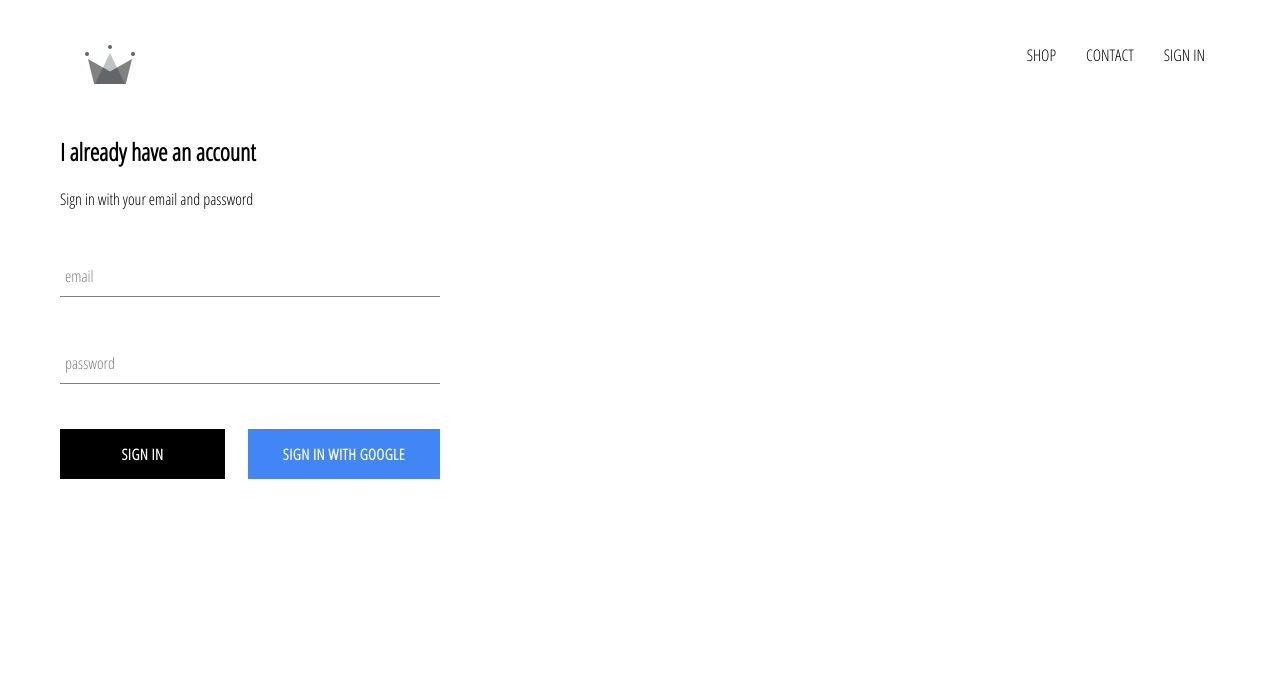
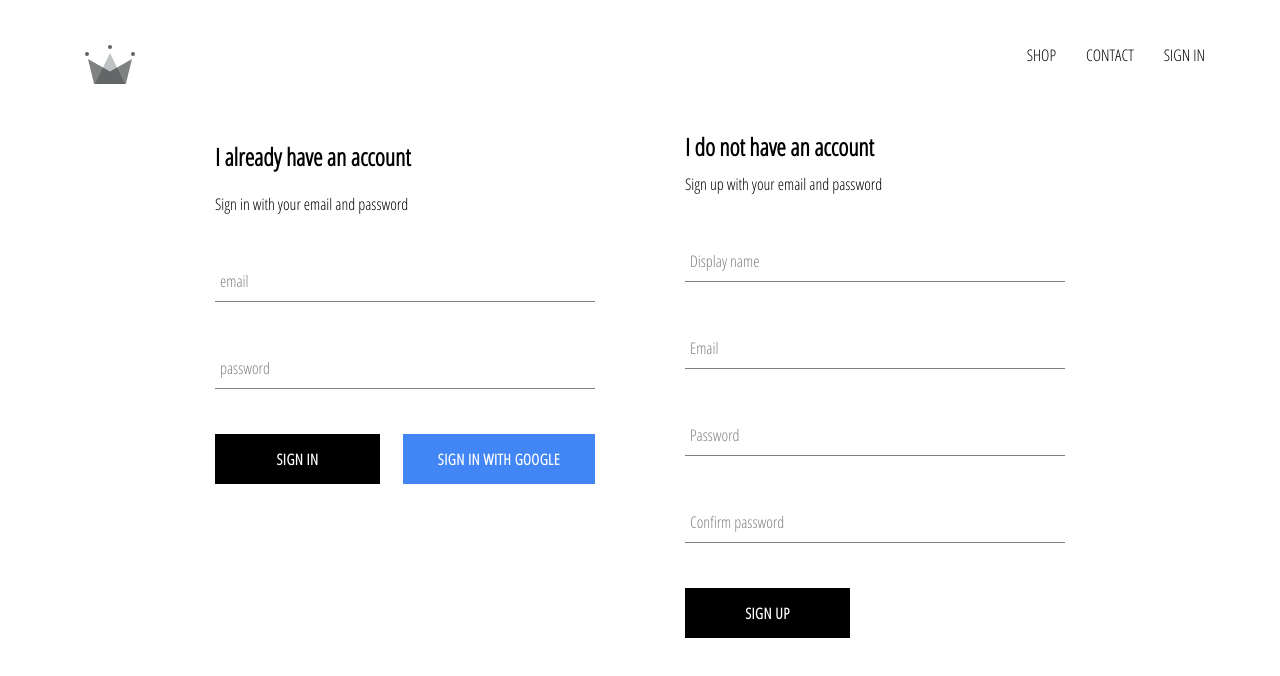
Before and after one commit to HeideQueen/crwn-clothing, a React (Create React App) app: page /signin in a window 1280 px wide. Shown: the top 676 px of the page. Built offline with nearby package versions, Linux system fonts and the light colour scheme; no server answers.

Commit message:
add sign up functionality with email and password with firebase

```diff
--- a/src/App.js
+++ b/src/App.js
@@ -30,9 +30,10 @@
 							...snapShot.data()
 						}
 					});
+					console.log(this.state);
 				});
 			} else {
-				this.state({ currentUser: userAuth });
+				this.setState({ currentUser: userAuth });
 			}
 		});
 	}
--- /dev/null
+++ b/src/components/sign-up/sign-up.component.jsx
@@ -0,0 +1,85 @@
+import React, { Component } from 'react';
+
+import FormInput from '../form-input/form-input.component';
+import CustomButton from '../custom-button/custom-button.component';
+
+import { auth, createUserProfileDocument } from '../../firebase/firebase.utils';
+
+import './sign-up.styles.scss';
+
+class SignUp extends Component {
+	constructor(props) {
+		super(props);
+		this.state = {
+			displayName: '',
+			password: '',
+			confirmPassword: '',
+			email: ''
+		};
+	}
+
+	handleSubmit = async (event) => {
+		event.preventDefault();
+		const { displayName, password, confirmPassword, email } = this.state;
+
+		if (password !== confirmPassword) {
+			alert('passwords must match!');
+			return;
+		}
+
+		try {
+			const { user } = await auth.createUserWithEmailAndPassword(email, password);
+			await createUserProfileDocument(user, { displayName });
+			this.setState({
+				displayName: '',
+				password: '',
+				confirmPassword: '',
+				email: ''
+			});
+		} catch (err) {
+			console.log(err);
+		}
+	};
+
+	handleChange = (event) => {
+		const { name, value } = event.target;
+		this.setState({ [name]: value });
+	};
+
+	render() {
+		const { displayName, password, confirmPassword, email } = this.state;
+		return (
+			<div className="sign-up">
+				<h2 className="title">I do not have an account</h2>
+				<span>Sign up with your email and password</span>
+				<form onSubmit={this.handleSubmit} className="sign-up-form">
+					<FormInput
+						type="text"
+						name="displayName"
+						value={displayName}
+						onChange={this.handleChange}
+						label="Display name"
+					/>
+					<FormInput type="email" name="email" value={email} onChange={this.handleChange} label="Email" />
+					<FormInput
+						type="password"
+						name="password"
+						value={password}
+						onChange={this.handleChange}
+						label="Password"
+					/>
+					<FormInput
+						type="password"
+						name="confirmPassword"
+						value={confirmPassword}
+						onChange={this.handleChange}
+						label="Confirm password"
+					/>
+					<CustomButton type="submit">SIGN UP</CustomButton>
+				</form>
+			</div>
+		);
+	}
+}
+
+export default SignUp;
--- /dev/null
+++ b/src/components/sign-up/sign-up.styles.scss
@@ -0,0 +1,9 @@
+.sign-up {
+	display: flex;
+	flex-direction: column;
+	width: 380px;
+
+	.title {
+		margin: 10px 0;
+	}
+}
--- a/src/pages/sign-in-and-sign-up/sign-in-and-sign-up.component.jsx
+++ b/src/pages/sign-in-and-sign-up/sign-in-and-sign-up.component.jsx
@@ -3,10 +3,12 @@
 import './sign-in-and-sign-up.styles.scss';
 
 import SignIn from '../../components/sign-in/sign-in.component';
+import SignUp from '../../components/sign-up/sign-up.component';
 
 const SignInAndSignUpPage = () => (
 	<div className="sign-in-and-sign-up">
 		<SignIn />
+		<SignUp />
 	</div>
 );
 
--- a/src/pages/sign-in-and-sign-up/sign-in-and-sign-up.styles.scss
+++ b/src/pages/sign-in-and-sign-up/sign-in-and-sign-up.styles.scss
@@ -0,0 +1,6 @@
+.sign-in-and-sign-up {
+	width: 850px;
+	display: flex;
+	justify-content: space-between;
+	margin: 30px auto;
+}
```
